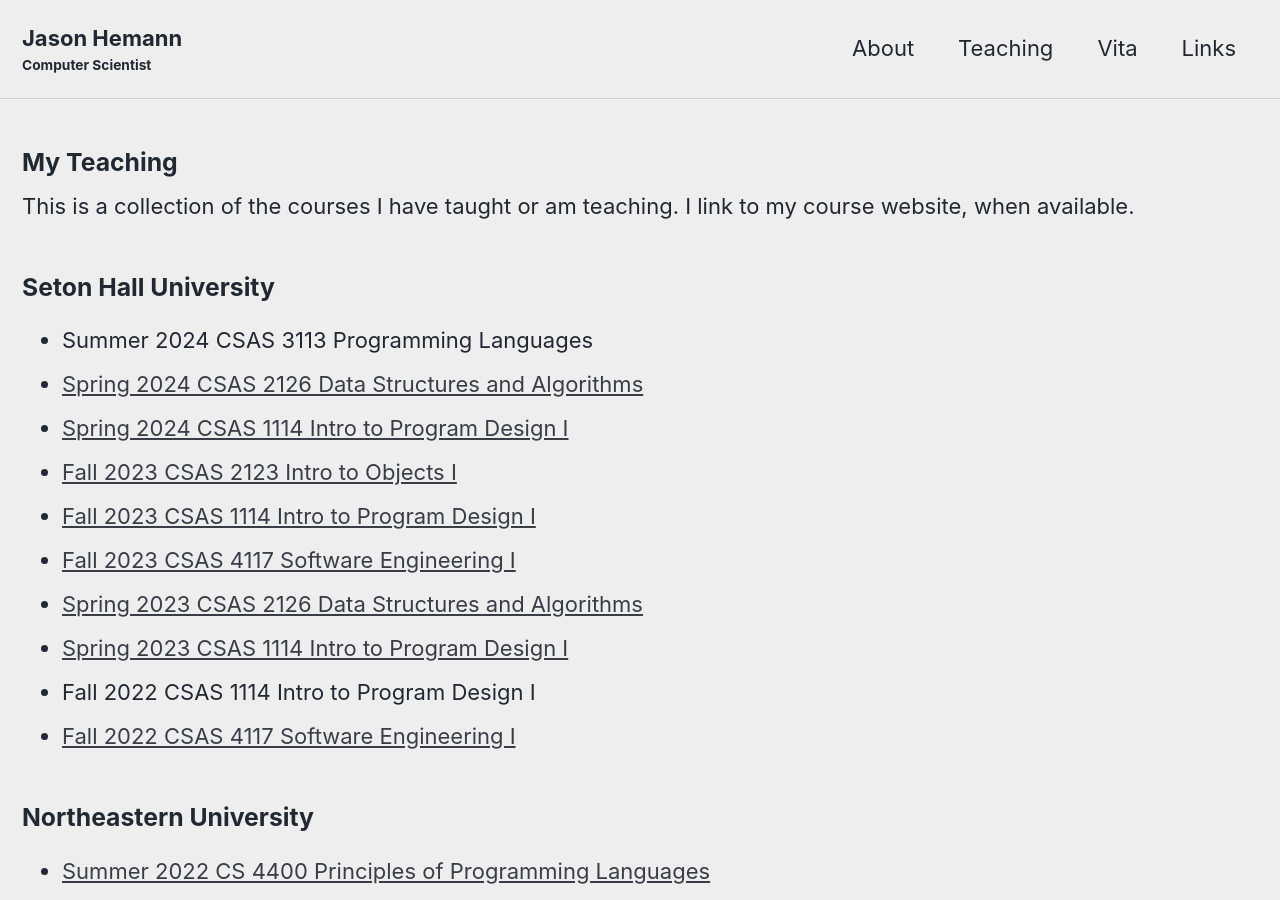
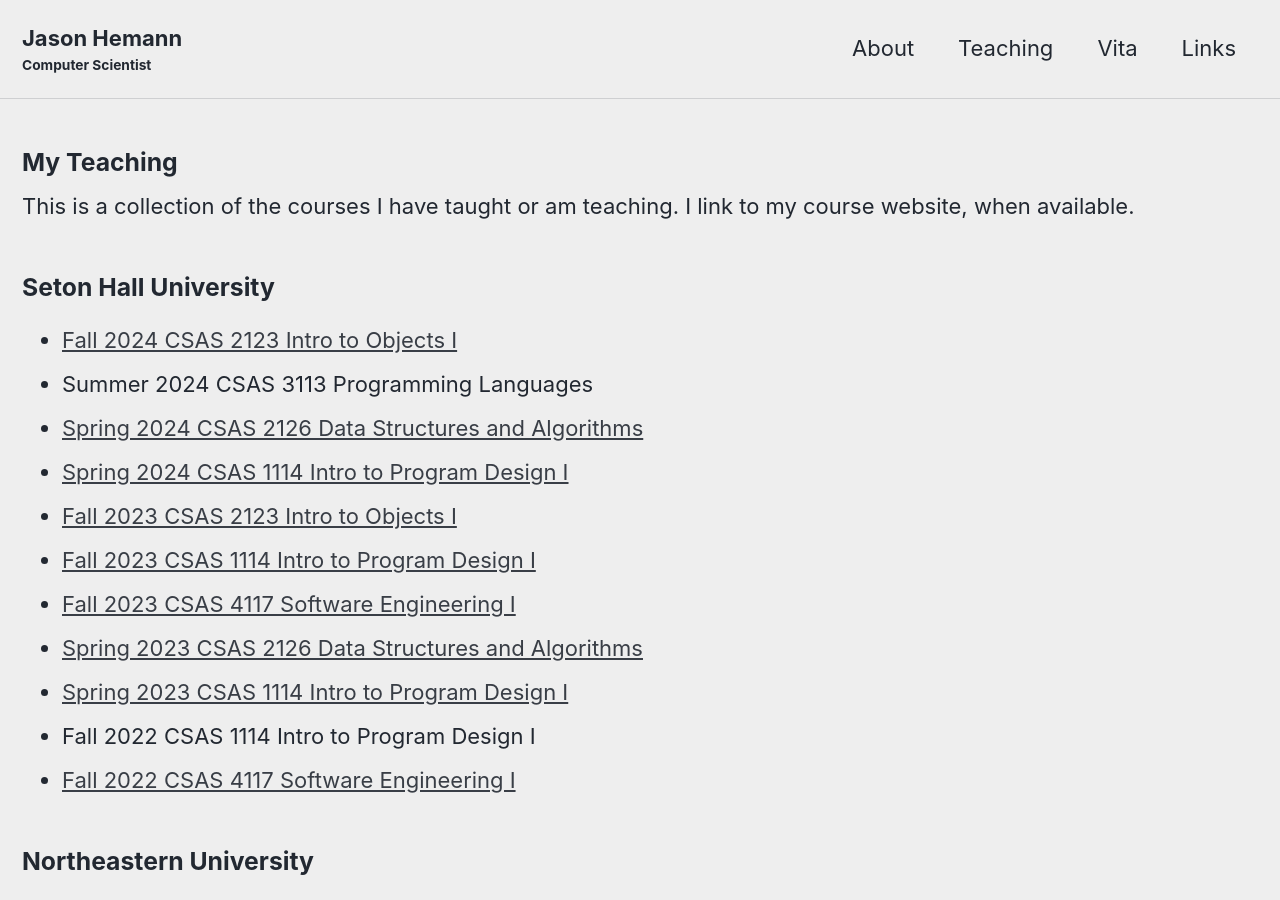
Before and after one commit to jasonhemann/jasonhemann.github.io, a Jekyll site: the page built from teaching.md, in a window 1280 px wide and 900 px high. Built offline with Jekyll 4.4.1, drawn with Linux system fonts in a browser that asks for light colours; cached includes are drawn as plain includes.

Commit message:
Adding up a link to this semester objects I

```diff
--- a/teaching.md
+++ b/teaching.md
@@ -10,6 +10,7 @@
 
 ### Seton Hall University
 
+- [Fall 2024 CSAS 2123 Intro to Objects I](http://jasonhemann.github.io/24FA-CS2123)
 - Summer 2024 CSAS 3113 Programming Languages
 - [Spring 2024 CSAS 2126 Data Structures and Algorithms](http://jasonhemann.github.io/24SP-CS2126)
 - [Spring 2024 CSAS 1114 Intro to Program Design I](http://jasonhemann.github.io/24SP-CS1114)
```
